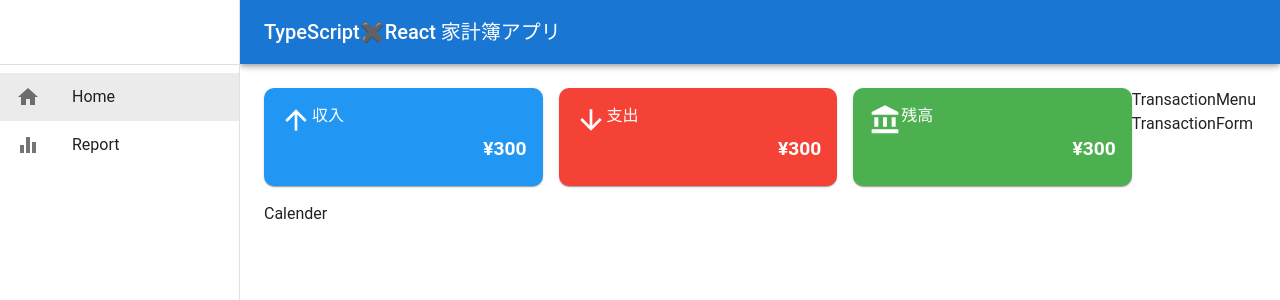
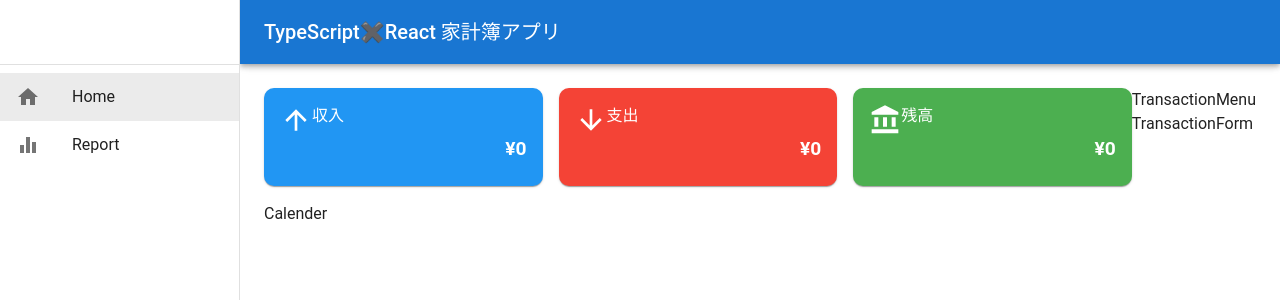
Before and after one commit to Takeno90/household-app, a React (Create React App) app: page / in a window 1280 px wide. Shown: the top 300 px of the page. Built offline with nearby package versions, Linux system fonts and the light colour scheme; no server answers; the database is empty.

Commit message:
20250409_FireStoreから取得したデータを画面表示する

```diff
--- a/package.json
+++ b/package.json
@@ -15,6 +15,7 @@
     "@types/node": "^16.18.126",
     "@types/react": "^19.0.10",
     "@types/react-dom": "^19.0.4",
+    "date-fns": "^4.1.0",
     "firebase": "^11.4.0",
     "react": "^19.0.0",
     "react-dom": "^19.0.0",
--- a/src/App.tsx
+++ b/src/App.tsx
@@ -11,6 +11,8 @@
 import { Transaction } from "./types/index";
 import { collection, getDocs } from "firebase/firestore";
 import { db } from "./firebase";
+import { format } from "date-fns";
+import { formatMonth } from "./utils/formatting";
 
 function App() {
   //Firestoreエラーかどうかを判定する型ガード
@@ -20,6 +22,11 @@
     return typeof err === "object" && err !== null && "code" in err;
   }
   const [transactions, setTransactions] = useState<Transaction[]>([]);
+  const [currentMonth, setCurrentMonth] = useState(new Date());
+  console.log(currentMonth);
+  const a = format(currentMonth, "yyyy-MM");
+  console.log(a);
+
   useEffect(() => {
     const fecheTransactions = async () => {
       try {
@@ -41,13 +48,22 @@
     };
     fecheTransactions();
   }, []);
+
+  const monthlyTransactions = transactions.filter((transaction) => {
+    return transaction.date.startsWith(formatMonth(currentMonth));
+  });
+  console.log(monthlyTransactions);
+
   return (
     <ThemeProvider theme={theme}>
       <CssBaseline />
       <Router>
         <Routes>
           <Route path="/" element={<AppLayout />}>
-            <Route index element={<Home />} />
+            <Route
+              index
+              element={<Home monthlyTransactions={monthlyTransactions} />}
+            />
             <Route path="/report" element={<Report />} />
             <Route path="*" element={<NoMatch />} />
           </Route>
--- a/src/components/MonthlySummary.tsx
+++ b/src/components/MonthlySummary.tsx
@@ -3,8 +3,15 @@
 import ArrowUpwardIcon from "@mui/icons-material/ArrowUpward";
 import ArrowDownwardIcon from "@mui/icons-material/ArrowDownward";
 import AccountBalanceIcon from "@mui/icons-material/AccountBalance";
+import { Transaction } from "../types";
+import { financeCalculations } from "../utils/financeCalculations";
 
-const MonthlySummary = () => {
+interface MonthlySummaryPorps {
+  monthlyTransactions: Transaction[];
+}
+const MonthlySummary = ({ monthlyTransactions }: MonthlySummaryPorps) => {
+  console.log(monthlyTransactions);
+  const { income, expense, balance } = financeCalculations(monthlyTransactions);
   return (
     <Grid container spacing={{ xs: 1, sm: 2 }} mb={2}>
       {/* 収入 */}
@@ -31,7 +38,7 @@
                 fontSize: { xs: ".8rem", sm: "1rem", md: "1.2rem" },
               }}
             >
-              ¥300
+              ¥{income}
             </Typography>
           </CardContent>
         </Card>
@@ -61,7 +68,7 @@
                 fontSize: { xs: ".8rem", sm: "1rem", md: "1.2rem" },
               }}
             >
-              ¥300
+              ¥{expense}
             </Typography>
           </CardContent>
         </Card>
@@ -91,7 +98,7 @@
                 fontSize: { xs: ".8rem", sm: "1rem", md: "1.2rem" },
               }}
             >
-              ¥300
+              ¥{balance}
             </Typography>
           </CardContent>
         </Card>
--- a/src/pages/Home.tsx
+++ b/src/pages/Home.tsx
@@ -4,13 +4,17 @@
 import Calender from "../components/Calender";
 import TransactionMenu from "../components/TransactionMenu";
 import TransactionForm from "../components/TransactionForm";
+import { Transaction } from "../types";
 
-const Home = () => {
+interface HomeProps {
+  monthlyTransactions: Transaction[];
+}
+const Home = ({ monthlyTransactions }: HomeProps) => {
   return (
     <Box sx={{ display: "flex" }}>
       {/* 左側コンテンツ */}
       <Box sx={{ flexGrow: 1 }}>
-        <MonthlySummary />
+        <MonthlySummary monthlyTransactions={monthlyTransactions} />
         <Calender />
       </Box>
       {/* 右側コンテンツ */}
--- a/src/types/index.ts
+++ b/src/types/index.ts
@@ -10,3 +10,9 @@
     type: TransactionType,
     category: IncomeCategory | ExpenseCategory;
 }
+
+export interface Balance {
+    income: number,
+    expense: number,
+    balance: number,
+}
--- /dev/null
+++ b/src/utils/financeCalculations.ts
@@ -0,0 +1,13 @@
+import { Balance, Transaction } from "../types";
+
+export function financeCalculations(transactions: Transaction[]): Balance {
+    return transactions.reduce((acc, transaction) => {
+        if (transaction.type === "income") {
+            acc.income += transaction.amount;
+        } else {
+            acc.expense += transaction.amount;
+        }
+        acc.balance = acc.income - acc.expense;
+        return acc;
+    }, { income: 0, expense: 0, balance: 0 })
+}
--- /dev/null
+++ b/src/utils/formatting.ts
@@ -0,0 +1,5 @@
+import { format } from "date-fns";
+
+export function formatMonth(date: Date): string {
+    return format(date, "yyyy-MM")
+}
```
Also changed, not shown: 1 other file (tests, documents, lock files or other folders).
